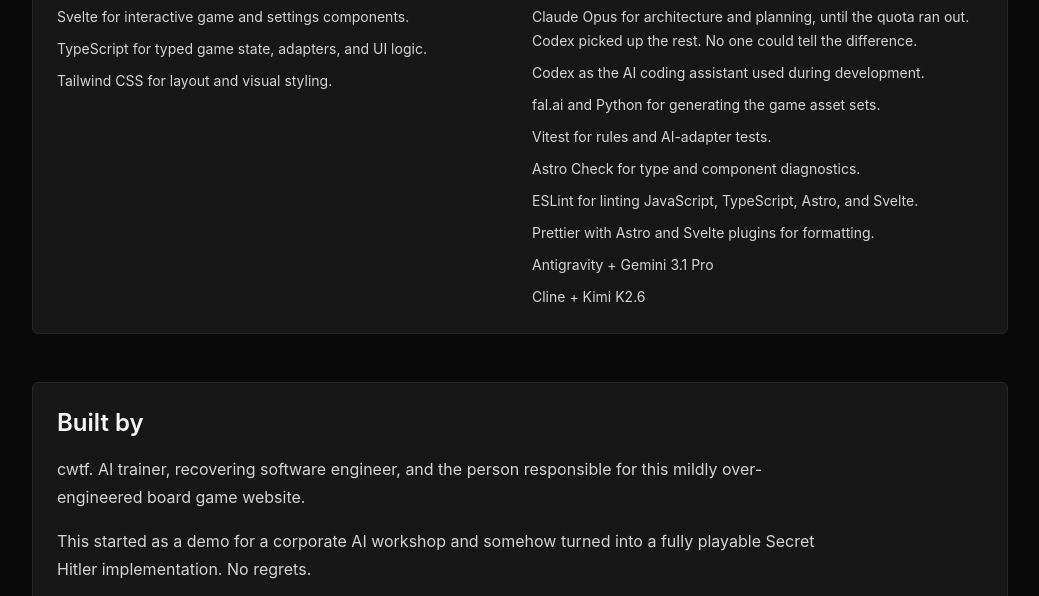
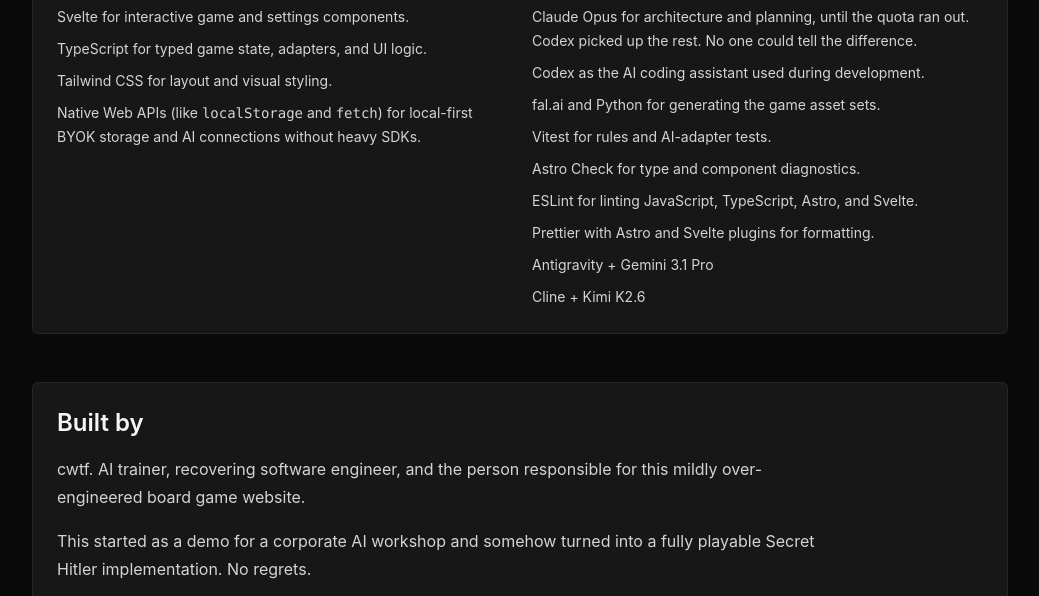
Before and after one commit to cwtf/ai-board-game, an Astro site: page /about in a window 1280 px wide. Shown: the part 901-1497 px from the top of the page, without its empty margins (120-1159 px from the left). Built offline with nearby package versions, Linux system fonts and the light colour scheme; Astro itself is replaced by a stand-in of ours; no server answers.

Commit message:
docs(about): add native web APIs to application tools list

```diff
--- a/src/pages/about.astro
+++ b/src/pages/about.astro
@@ -93,6 +93,7 @@ const aboutJsonLd = {
               <li>Svelte for interactive game and settings components.</li>
               <li>TypeScript for typed game state, adapters, and UI logic.</li>
               <li>Tailwind CSS for layout and visual styling.</li>
+              <li>Native Web APIs (like <code>localStorage</code> and <code>fetch</code>) for local-first BYOK storage and AI connections without heavy SDKs.</li>
             </ul>
           </div>
           <div>
```
